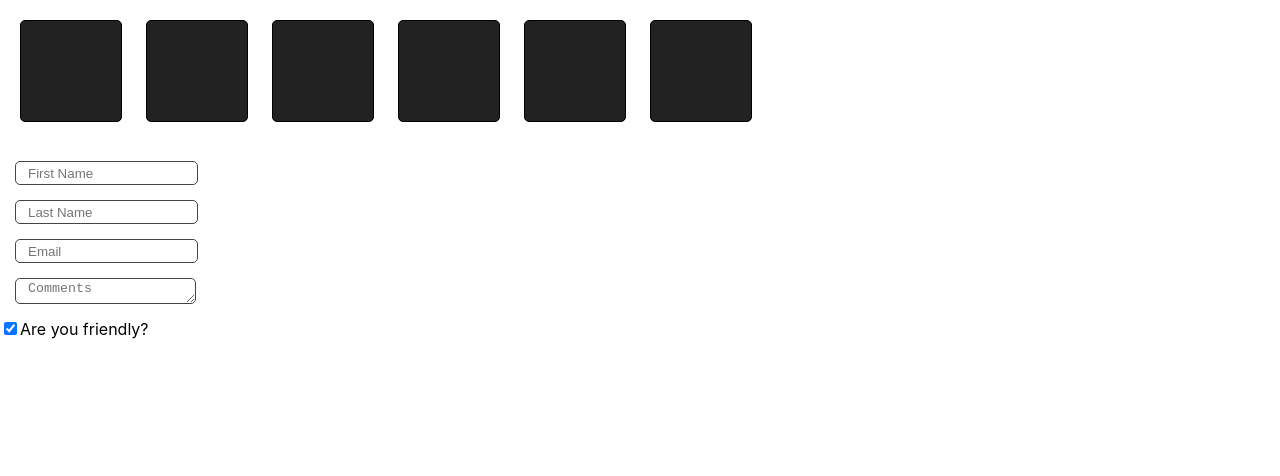
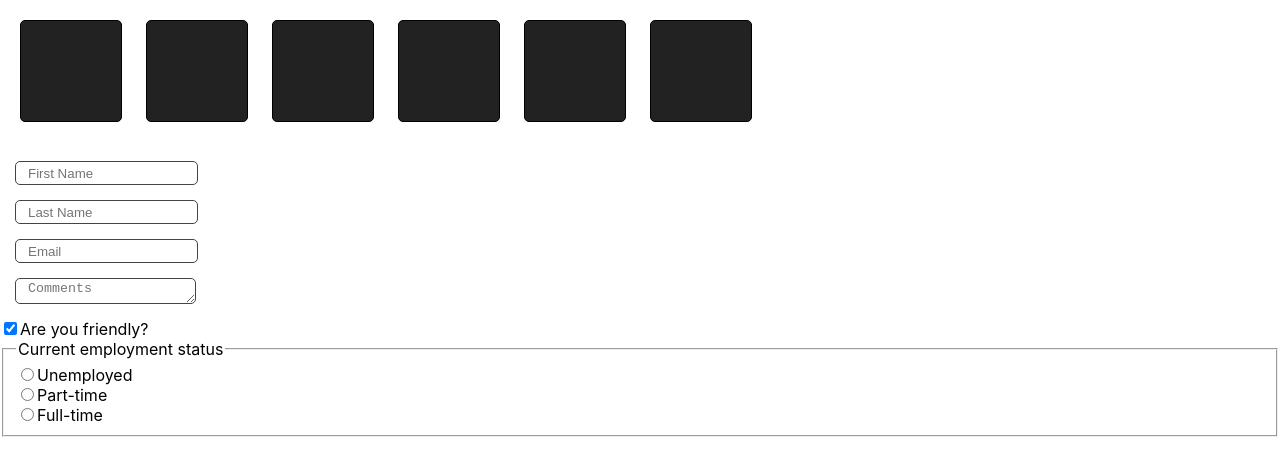
Before and after one commit to simon44LH/boxes-scrimba, a React (Create React App) app: page / in a window 1280 px wide. Shown: the top 476 px of the page. Built offline with nearby package versions, Linux system fonts and the light colour scheme.

Commit message:
added the radio buttons

```diff
--- a/src/Form.jsx
+++ b/src/Form.jsx
@@ -8,6 +8,7 @@
     email: "",
     comments: "",
     isFriendly: true,
+    employment: "",
   });
 
   function handleChange(event) {
@@ -60,6 +61,43 @@
         name="isFriendly"
       />
       <label htmlFor="isFriendly">Are you friendly?</label>
+
+      <fieldset>
+        <legend>Current employment status</legend>
+
+        <input
+          type="radio"
+          id="unemployed"
+          name="employment"
+          value="unemployed"
+          checked={formData.employment === "unemployed"}
+          onChange={handleChange}
+        />
+        <label htmlFor="unemployed">Unemployed</label>
+        <br />
+
+        <input
+          type="radio"
+          id="part-time"
+          name="employment"
+          value="part-time"
+          checked={formData.employment === "part-time"}
+          onChange={handleChange}
+        />
+        <label htmlFor="part-time">Part-time</label>
+        <br />
+
+        <input
+          type="radio"
+          id="full-time"
+          name="employment"
+          value="full-time"
+          checked={formData.employment === "full-time"}
+          onChange={handleChange}
+        />
+        <label htmlFor="full-time">Full-time</label>
+        <br />
+      </fieldset>
     </form>
   );
 }
```
